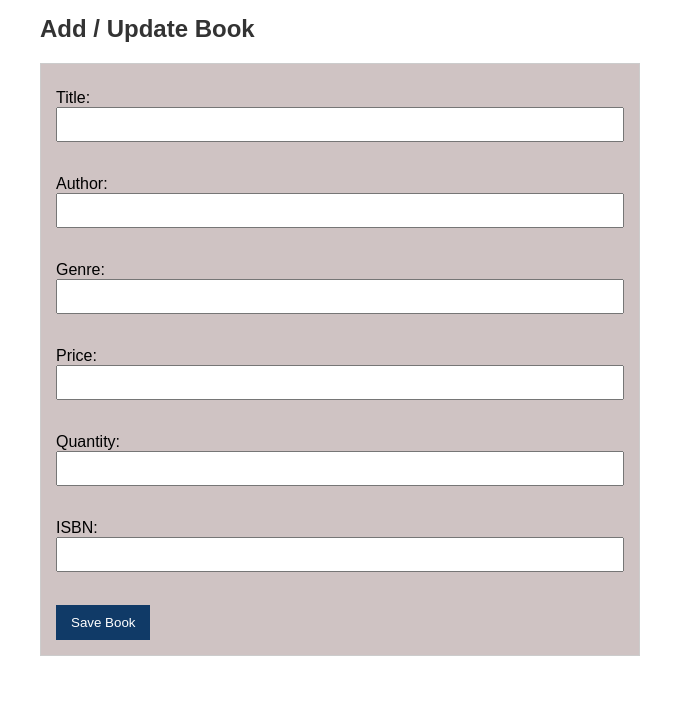
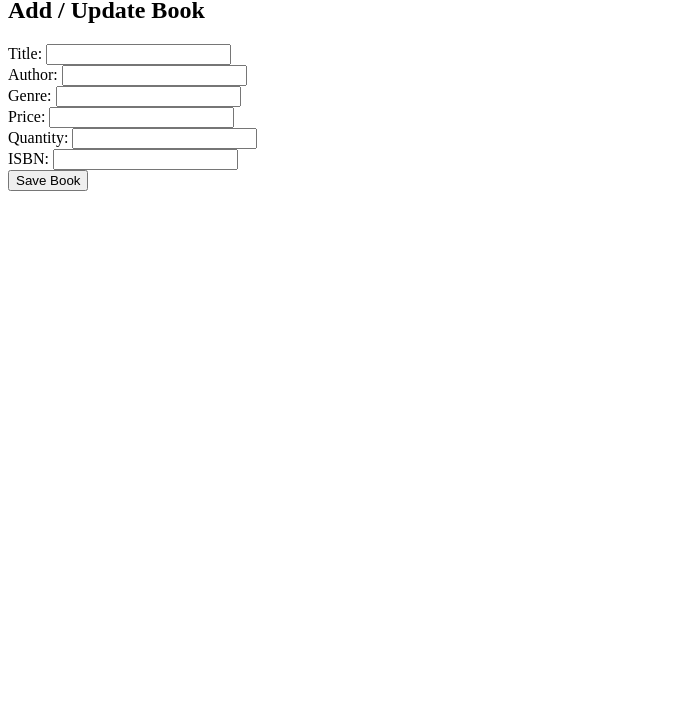
Before and after one commit to Vikram23git/Programming-for-Information-Systems---Project, a plain HTML site: page index.html in a window 1280 px wide. Shown: the part 83-800 px from the top of the page, without its empty margins (0-695 px from the left). Drawn offline with Linux system fonts and the light colour scheme.

Commit message:
Update index.html
Writing CSS Separately

```diff
--- a/index.html
+++ b/index.html
@@ -3,48 +3,7 @@
 <head>
   <meta charset="UTF-8">
   <title>Bookstore Manager</title>
-    <style>
-    body {
-      font-family: Arial, sans-serif;
-      margin: 40px;
-      max-width: 600px;
-    }
 
-    h1, h2 {
-      color: #333;
-    }
-
-    form {
-      margin-bottom: 30px;
-      padding: 15px;
-      border: 1px solid #ccc;
-      background: #cfc3c3;
-    }
-
-    label {
-      display: block;
-      margin: 10px 0 5px;
-    }
-
-    input {
-      width: 100%;
-      padding: 8px;
-      box-sizing: border-box;
-    }
-
-    button {
-      margin-top: 10px;
-      padding: 10px 15px;
-      background-color: #103a67;
-      color: white;
-      border: none;
-      cursor: pointer;
-    }
-
-    button:hover {
-      background-color: #0056b3;
-    }
-  </style>
 </head>
 <body>
   <h1>Bookstore Information System</h1>
```
